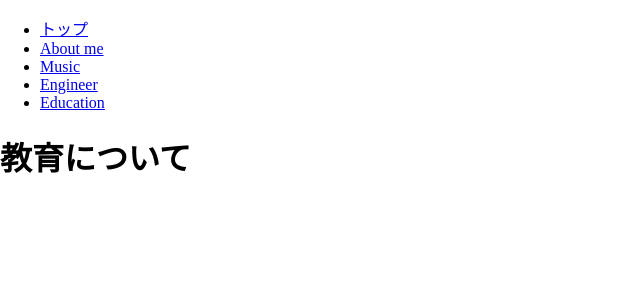
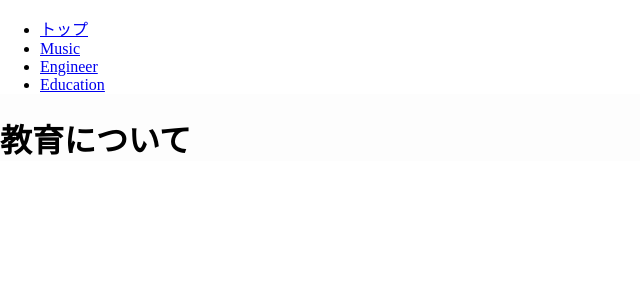
Before and after one commit to masatakashida/my-portfolio, a React app: page /education in a window 1280 px wide. Shown: the top 300 px of the page, without its empty margins (0-640 px from the left). Built offline with nearby package versions, Linux system fonts and the light colour scheme.

Commit message:
aboutページを削除sita

```diff
--- a/src/components/AboutPage.js
+++ /dev/null
@@ -1,9 +0,0 @@
-import React from 'react';
-
-const AboutPage = () => (
-  <div className="about">
-    <h1 className="about-title">このサイトについて</h1>
-  </div>
-);
-
-export default AboutPage;
--- a/src/components/App.js
+++ b/src/components/App.js
@@ -7,7 +7,6 @@ import {
 } from 'react-router-dom';
 
 import TopPage from './TopPage';
-import AboutPage from './AboutPage';
 import MusicPage from './MusicPage';
 import EducationPage from './EducationPage';
 import EngineerPage from './EngineerPage';
@@ -20,7 +19,6 @@ const App = () => (
       <div className="header">
         <ul class="header-nav">
           <li><Link to="/">トップ</Link></li>
-          <li><Link to="/about">About me</Link></li>
           <li><Link to="/music">Music</Link></li>
           <li><Link to="/engineer">Engineer</Link></li>
           <li><Link to="/education">Education</Link></li>
@@ -28,7 +26,6 @@ const App = () => (
       </div>
       <Switch>
         <Route exact path="/" component={TopPage} />
-        <Route path="/about" component={AboutPage} />
         <Route path="/music" component={MusicPage} />
         <Route path="/engineer" component={EngineerPage} />
         <Route path="/education" component={EducationPage} />
--- a/src/main.js
+++ b/src/main.js
@@ -3,6 +3,6 @@ import ReactDOM from 'react-dom';
 
 import App from './components/App';
 
-import './main.scss';
+import './styles/main.scss';
 
 ReactDOM.render(<App />, document.querySelector('.container'));
--- /dev/null
+++ b/src/styles/App.scss
@@ -0,0 +1,9 @@
+.app {
+  background-color: #FDFDFD;
+}
+
+.header {
+  &-nav {
+    background-color: white;
+  }
+}
--- /dev/null
+++ b/src/styles/main.scss
@@ -0,0 +1,6 @@
+body {
+  margin: 0;
+  font-family:"ヒラギノ丸ゴ Pro W4","ヒラギノ丸ゴ Pro","Hiragino Maru Gothic Pro","ヒラギノ角ゴ Pro W3","Hiragino Kaku Gothic Pro","HG丸ｺﾞｼｯｸM-PRO","HGMaruGothicMPRO";
+}
+
+@import 'App';
```
Also changed, not shown: 1 other file (tests, documents, lock files or other folders).
